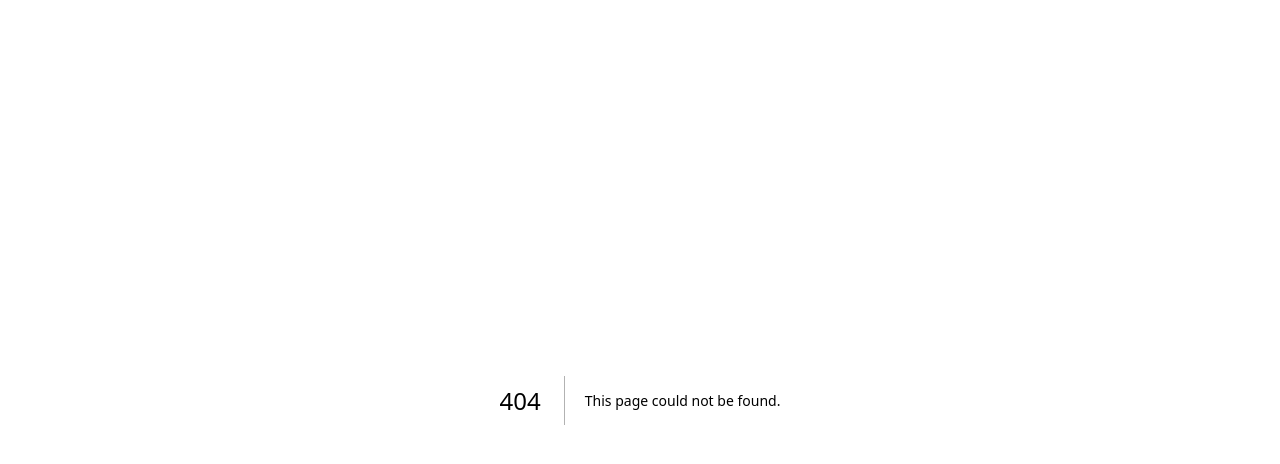
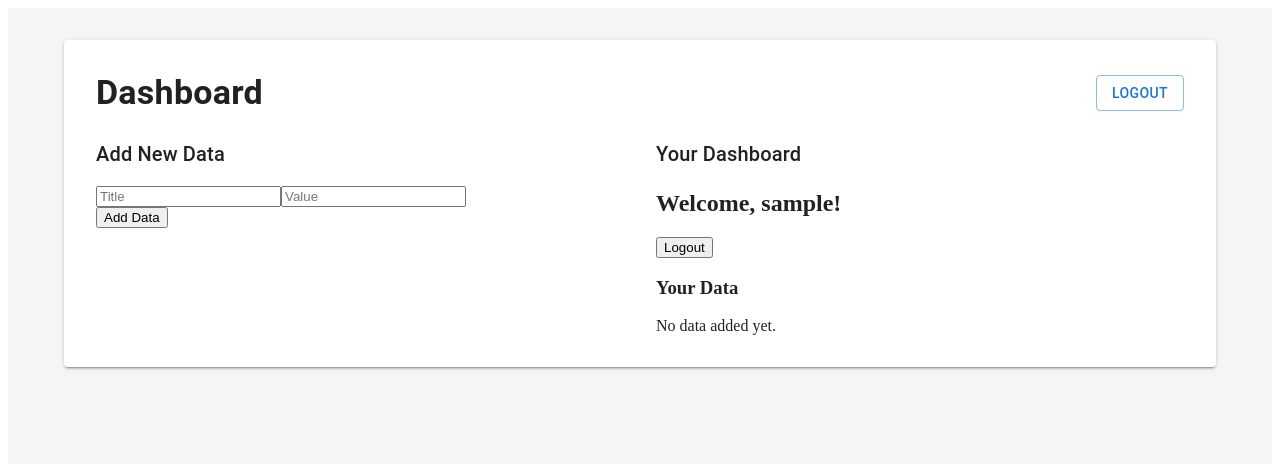
Before and after one commit to stewartDMS/OpenImpact, a Next.js app: page /dashboard in a window 1280 px wide. Before the commit this address had no page. Shown: the top 464 px of the page. Built offline with nearby package versions, Linux system fonts and the light colour scheme; sample sign-in values are in the browser's storage.

Commit message:
Implement proper authentication flow with separate pages
Co-authored-by: stewartDMS <72364932+stewartDMS@users.noreply.github.com>

```diff
--- /dev/null
+++ b/src/components/AuthProvider.tsx
@@ -0,0 +1,49 @@
+import React, { useState, ReactNode, useEffect } from 'react';
+import { AuthContext, User } from '../lib/auth';
+
+interface AuthProviderProps {
+  children: ReactNode;
+}
+
+export const AuthProvider: React.FC<AuthProviderProps> = ({ children }) => {
+  const [user, setUser] = useState<User | null>(null);
+  const [isLoading, setIsLoading] = useState(true);
+
+  // Load user from localStorage on mount
+  useEffect(() => {
+    const savedUser = localStorage.getItem('openimpact_user');
+    if (savedUser) {
+      try {
+        setUser(JSON.parse(savedUser));
+      } catch (error) {
+        console.error('Error parsing saved user:', error);
+        localStorage.removeItem('openimpact_user');
+      }
+    }
+    setIsLoading(false);
+  }, []);
+
+  const login = (username: string) => {
+    const userData = { username };
+    setUser(userData);
+    localStorage.setItem('openimpact_user', JSON.stringify(userData));
+  };
+
+  const logout = () => {
+    setUser(null);
+    localStorage.removeItem('openimpact_user');
+  };
+
+  const isAuthenticated = user !== null;
+
+  // Don't render children until we've loaded the initial auth state
+  if (isLoading) {
+    return <div>Loading...</div>;
+  }
+
+  return (
+    <AuthContext.Provider value={{ user, login, logout, isAuthenticated }}>
+      {children}
+    </AuthContext.Provider>
+  );
+};
--- /dev/null
+++ b/src/lib/auth.ts
@@ -0,0 +1,22 @@
+import { createContext, useContext } from 'react';
+
+export interface User {
+  username: string;
+}
+
+export interface AuthContextType {
+  user: User | null;
+  login: (username: string) => void;
+  logout: () => void;
+  isAuthenticated: boolean;
+}
+
+export const AuthContext = createContext<AuthContextType | undefined>(undefined);
+
+export const useAuth = () => {
+  const context = useContext(AuthContext);
+  if (context === undefined) {
+    throw new Error('useAuth must be used within an AuthProvider');
+  }
+  return context;
+};
--- /dev/null
+++ b/src/pages/_app.tsx
@@ -0,0 +1,11 @@
+import type { AppProps } from 'next/app';
+import { AuthProvider } from '../components/AuthProvider';
+import '../styles/globals.css';
+
+export default function App({ Component, pageProps }: AppProps) {
+  return (
+    <AuthProvider>
+      <Component {...pageProps} />
+    </AuthProvider>
+  );
+}
--- /dev/null
+++ b/src/pages/auth.tsx
@@ -0,0 +1,94 @@
+import { Box, Container, Typography, Button, Stack, Paper } from "@mui/material";
+import { useState, useEffect } from "react";
+import { useRouter } from "next/router";
+import Link from "next/link";
+import { useAuth } from "../lib/auth";
+
+export default function Auth() {
+  const [username, setUsername] = useState("");
+  const [error, setError] = useState("");
+  const { login, isAuthenticated } = useAuth();
+  const router = useRouter();
+
+  // Redirect to dashboard if already authenticated
+  useEffect(() => {
+    if (isAuthenticated) {
+      router.push("/dashboard");
+    }
+  }, [isAuthenticated, router]);
+
+  const handleLogin = (e: React.FormEvent) => {
+    e.preventDefault();
+    if (!username.trim()) {
+      setError("Username is required.");
+      return;
+    }
+    setError("");
+    login(username.trim());
+    router.push("/dashboard");
+  };
+
+  // Show loading or nothing while redirecting
+  if (isAuthenticated) {
+    return null;
+  }
+
+  return (
+    <Box sx={{
+      minHeight: "100vh",
+      bgcolor: "linear-gradient(135deg, #e3f2fd 0%, #ffffff 100%)",
+      display: "flex",
+      flexDirection: "column",
+      justifyContent: "center",
+      alignItems: "center",
+    }}>
+      <Container maxWidth="xs">
+        <Paper elevation={6} sx={{ p: 4, borderRadius: 3 }}>
+          <Typography variant="h4" fontWeight={700} align="center" mb={1}>
+            Welcome to Open Impact
+          </Typography>
+          <Typography variant="body1" color="text.secondary" align="center" mb={4}>
+            Sign in to access your dashboard
+          </Typography>
+
+          <form onSubmit={handleLogin}>
+            <Stack spacing={2}>
+              <input
+                style={{
+                  padding: "12px",
+                  borderRadius: "6px",
+                  border: "1px solid #bdbdbd",
+                  fontSize: "1rem",
+                  width: "100%",
+                }}
+                placeholder="Enter username"
+                value={username}
+                onChange={e => {
+                  setUsername(e.target.value);
+                  if (error) setError("");
+                }}
+                autoFocus
+              />
+              {error && (
+                <Typography color="error" fontSize={14} align="left">
+                  {error}
+                </Typography>
+              )}
+              <Button type="submit" variant="contained" size="large">
+                Sign In
+              </Button>
+            </Stack>
+          </form>
+
+          <Box sx={{ mt: 3, textAlign: "center" }}>
+            <Link href="/" passHref>
+              <Button variant="text" color="primary">
+                ← Back to Home
+              </Button>
+            </Link>
+          </Box>
+        </Paper>
+      </Container>
+    </Box>
+  );
+}
--- /dev/null
+++ b/src/pages/dashboard.tsx
@@ -0,0 +1,72 @@
+import { Box, Container, Typography, Button, Paper, Grid } from "@mui/material";
+import { useEffect, useState } from "react";
+import { useRouter } from "next/router";
+import { useAuth } from "../lib/auth";
+import Dashboard from "../components/Dashboard";
+import DataInputForm from "../components/DataInputForm";
+
+type Datum = { title: string; value: string };
+
+export default function DashboardPage() {
+  const [data, setData] = useState<Datum[]>([]);
+  const { user, logout, isAuthenticated } = useAuth();
+  const router = useRouter();
+
+  // Redirect to auth if not authenticated
+  useEffect(() => {
+    if (!isAuthenticated) {
+      router.push("/auth");
+    }
+  }, [isAuthenticated, router]);
+
+  const handleLogout = () => {
+    logout();
+    router.push("/");
+  };
+
+  const handleAddData = (newData: Datum) => {
+    setData(prev => [...prev, newData]);
+  };
+
+  // Show loading while redirecting
+  if (!isAuthenticated || !user) {
+    return null;
+  }
+
+  return (
+    <Box sx={{
+      minHeight: "100vh",
+      bgcolor: "#f5f5f5",
+      py: 4,
+    }}>
+      <Container maxWidth="lg">
+        <Paper elevation={2} sx={{ p: 4, mb: 4 }}>
+          <Box sx={{ display: "flex", justifyContent: "space-between", alignItems: "center", mb: 3 }}>
+            <Typography variant="h4" fontWeight={700}>
+              Dashboard
+            </Typography>
+            <Button variant="outlined" onClick={handleLogout}>
+              Logout
+            </Button>
+          </Box>
+
+          <Grid container spacing={4}>
+            <Grid item xs={12} md={6}>
+              <Typography variant="h6" mb={2}>Add New Data</Typography>
+              <DataInputForm onAdd={handleAddData} />
+            </Grid>
+
+            <Grid item xs={12} md={6}>
+              <Typography variant="h6" mb={2}>Your Dashboard</Typography>
+              <Dashboard
+                username={user.username}
+                data={data}
+                onLogout={handleLogout}
+              />
+            </Grid>
+          </Grid>
+        </Paper>
+      </Container>
+    </Box>
+  );
+}
```
Also changed, not shown: src/pages/index.tsx (+4 -53 lines).
